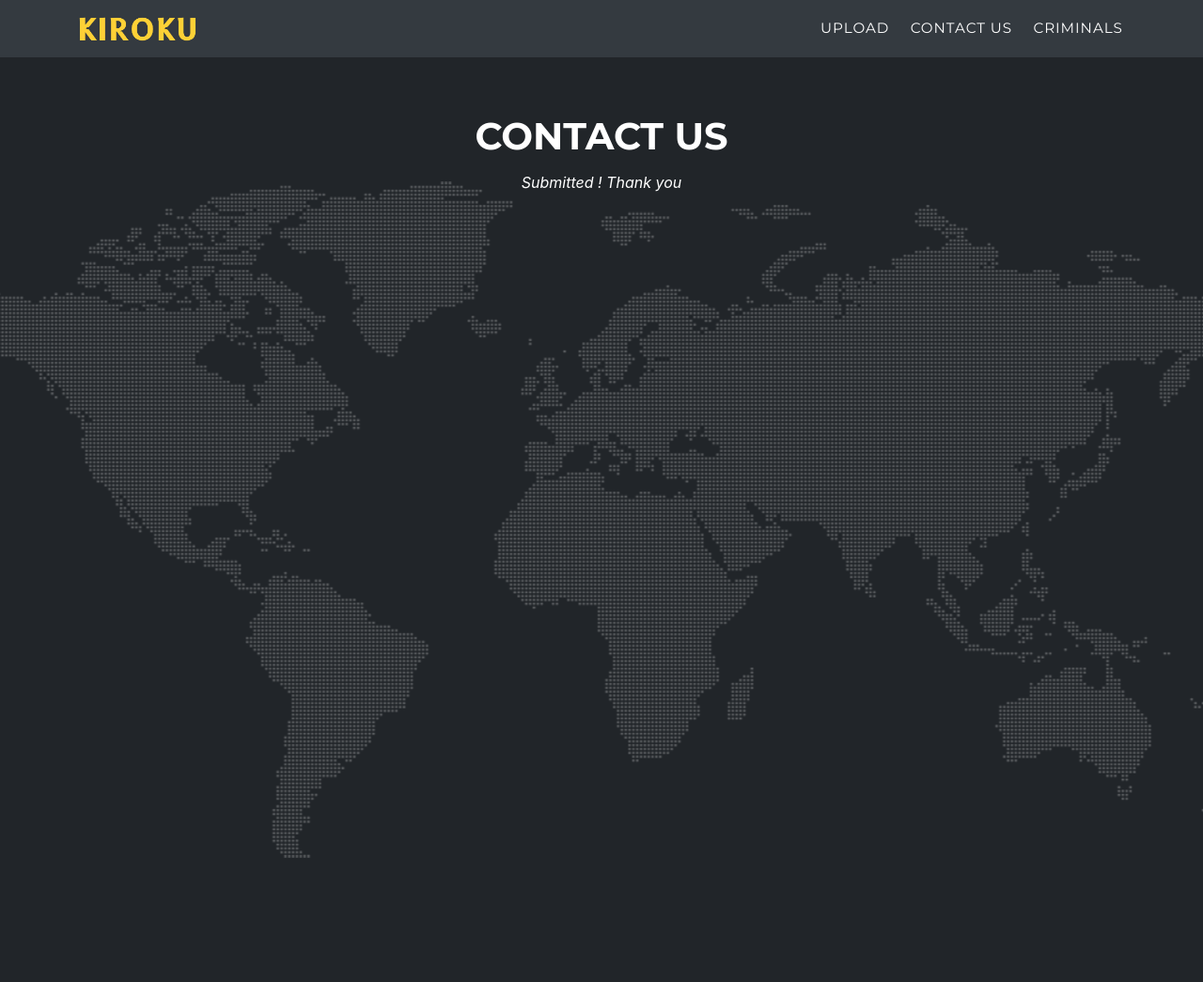
After one commit to mareea-mehbin/cds, a Django app: page /contact/success/ in a window 1280 px wide. The commit adds this page. Shown: the whole page at 94% size. Run offline with Django 3.2, Linux system fonts and the light colour scheme; some libraries are stand-ins or nearby versions; some web fonts are replaced.

Commit message:
add contact success redirect

```diff
--- a/contactus/templates/contactus/contact.html
+++ b/contactus/templates/contactus/contact.html
@@ -4,6 +4,7 @@
 {% block pagetitle %} Contact {% endblock %}
 
 {% block content %}
+
 <section class="page-section" id="contact">
     <div class="container">
         <div class="text-center">
--- /dev/null
+++ b/contactus/templates/contactus/success.html
@@ -0,0 +1,17 @@
+{% extends 'base_template.html' %}
+
+{% block title %} Contact Us {% endblock %}
+{% block pagetitle %} Contact {% endblock %}
+
+{% block content %}
+
+<section class="page-section" id="contact">
+    <div class="container">
+        <div class="text-center">
+            <h2 class="section-heading text-uppercase">Contact Us</h2>
+            <h3 class="section-subheading" style="color: white; height: 700px">Submitted ! Thank you</h3>
+        </div>
+    </div>
+</section>
+
+{% endblock %}
--- a/contactus/urls.py
+++ b/contactus/urls.py
@@ -22,4 +22,5 @@
 
 urlpatterns = [
     path('', ContactFormView.as_view(), name='contact'),
+    path('success/', views.success, name='success')
 ]
--- a/contactus/views.py
+++ b/contactus/views.py
@@ -13,6 +13,9 @@
         form = ContactForm(request.POST)
         if (form.is_valid()):
             new_message = form.save()
-            return redirect('contactus:contact')
+            return redirect('contactus:success')
         else:
             return render(request, 'contactus/contact.html', {'contactForm': form})
+
+def success(request):
+    return render(request, 'contactus/success.html')
```
Also changed, not shown: db.sqlite3.
